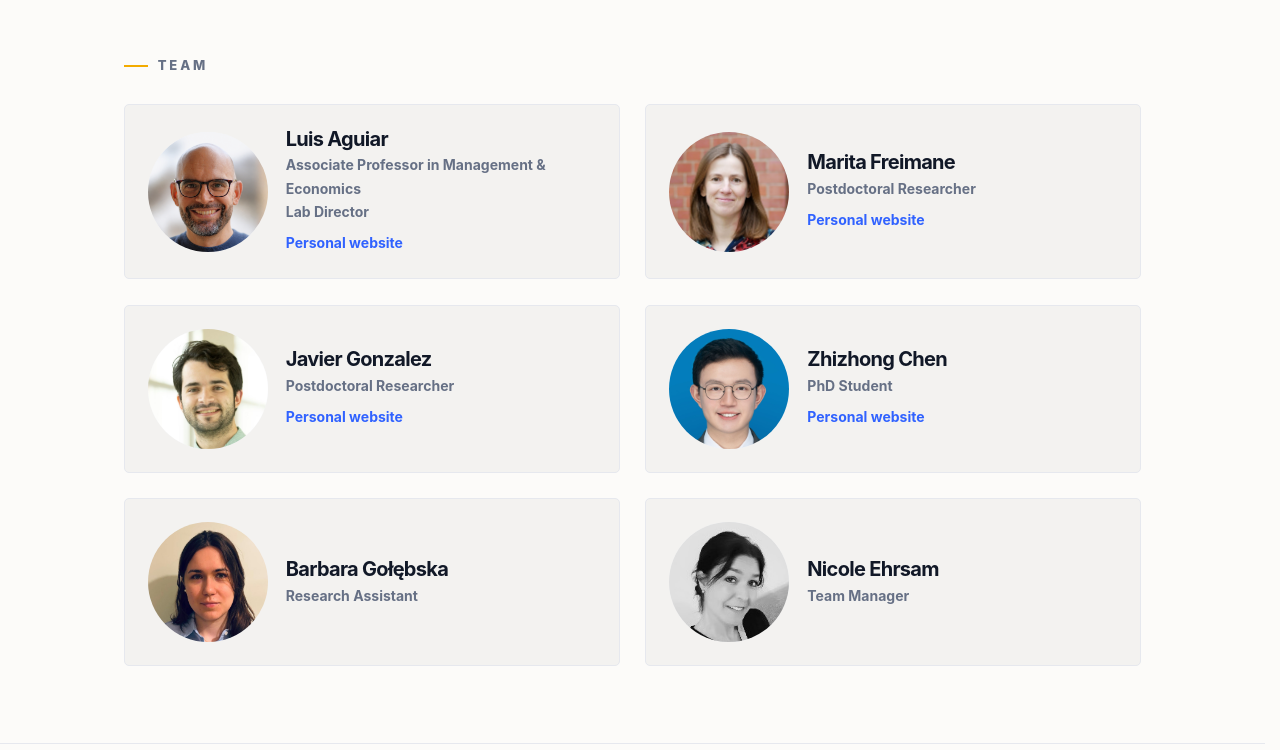
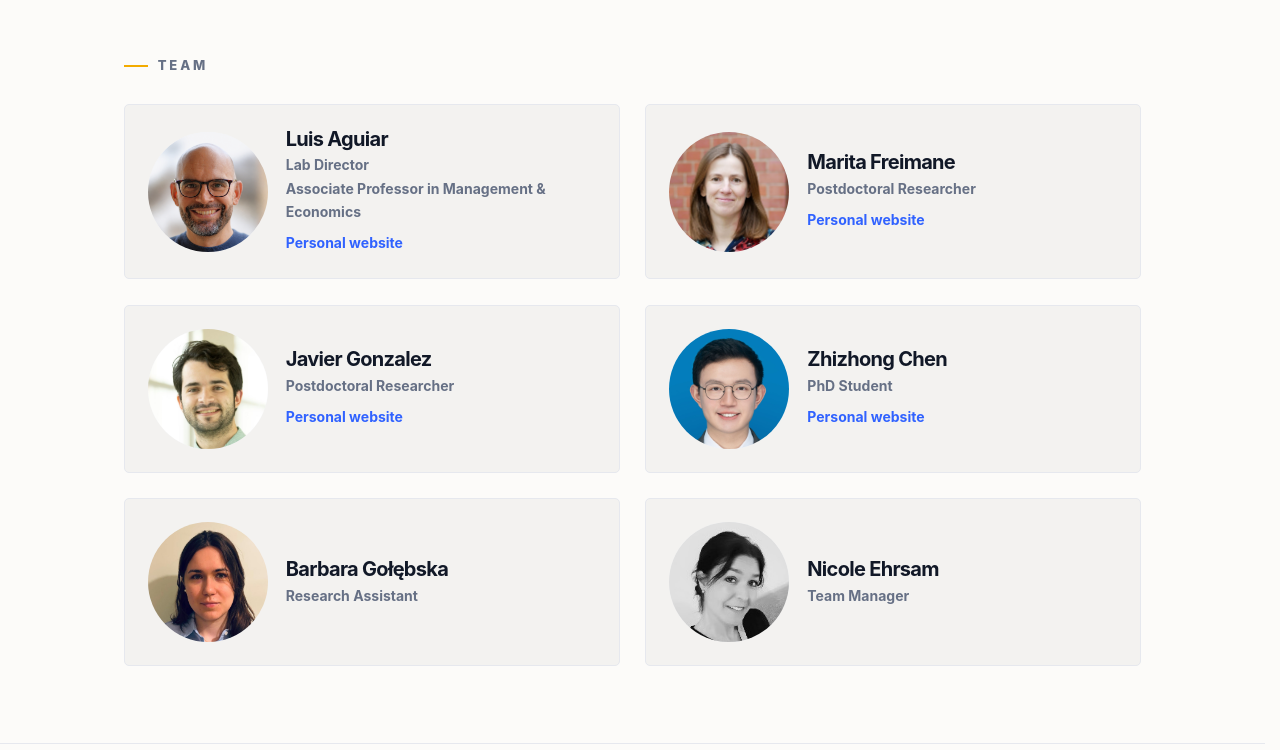
Before and after one commit to laguiarw/dm2lab, a plain HTML site: page team.html in a window 1280 px wide. Shown: the part 88-838 px from the top of the page. Drawn offline with Linux system fonts and the light colour scheme.

Commit message:
Update team.html

```diff
--- a/team.html
+++ b/team.html
@@ -19,7 +19,7 @@
 <main>
   <section class="page-title"><div class="container"><div class="eyebrow">Team</div></div></section>
   <section class="section"><div class="container grid two team-grid">
-    <article class="card person"><img class="avatar" src="assets/luis_aguiar.png" alt="Luis Aguiar"><div><h3>Luis Aguiar</h3><div class="role">Associate Professor in Management &amp; Economics <br> Lab Director</div><a class="person-link" href="https://luis-aguiar.com/" target="_blank" rel="noopener noreferrer" aria-label="Visit Luis Aguiar's personal website">Personal website</a></div></article>
+    <article class="card person"><img class="avatar" src="assets/luis_aguiar.png" alt="Luis Aguiar"><div><h3>Luis Aguiar</h3><div class="role">Lab Director <br> Associate Professor in Management &amp; Economics </div><a class="person-link" href="https://luis-aguiar.com/" target="_blank" rel="noopener noreferrer" aria-label="Visit Luis Aguiar's personal website">Personal website</a></div></article>
 
     <article class="card person"><img class="avatar" src="assets/marita_freimane.jpg" alt="Marita Freimane"><div><h3>Marita Freimane</h3><div class="role">Postdoctoral Researcher</div><a class="person-link" href="https://sites.google.com/view/maritafreimane" target="_blank" rel="noopener noreferrer" aria-label="Visit Marita Freimane's personal website">Personal website</a></div></article>
 
```
